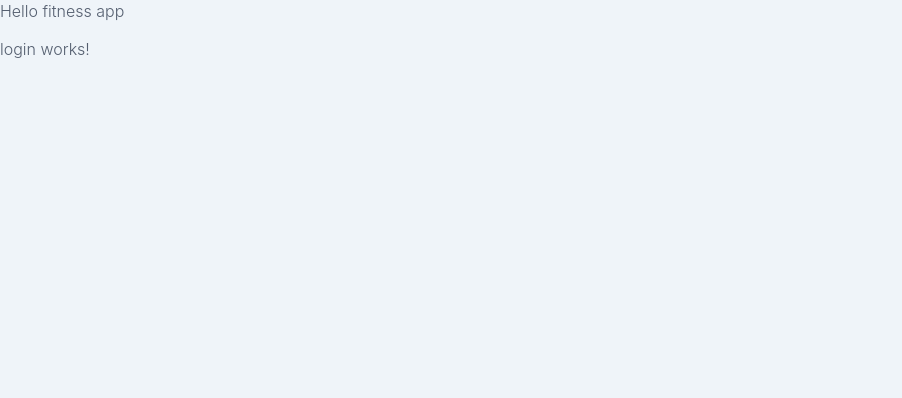
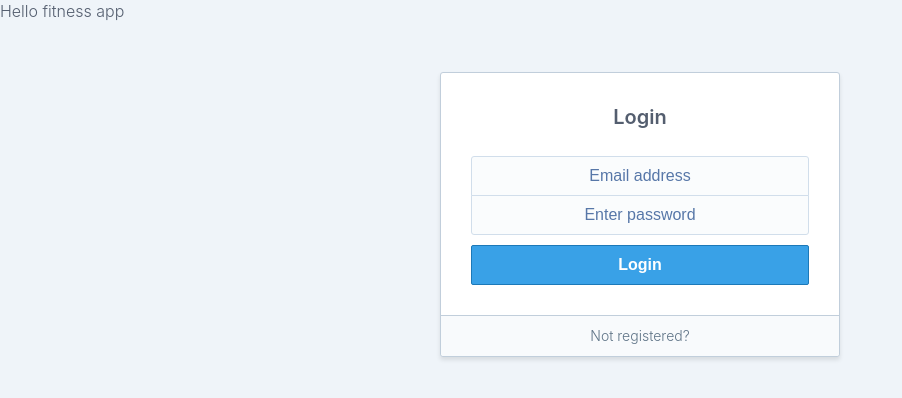
Before and after one commit to CherryBear-hub/fitness-app, an Angular app: page /auth/login in a window 1280 px wide. Shown: the top 398 px of the page, without its empty margins (0-902 px from the left). Built offline with nearby package versions, Linux system fonts and the light colour scheme.

Commit message:
auth form

```diff
--- a/src/auth/login/login.component.html
+++ b/src/auth/login/login.component.html
@@ -1 +1,7 @@
-<p>login works!</p>
+<fit-auth-form (submitted)="loginUser($event)">
+  <h1 title>Login</h1>
+  <a routerLink="/auth/register" toggle>Not registered?</a>
+  <button type="submit" action>
+    Login
+  </button>
+</fit-auth-form>
--- a/src/auth/login/login.component.ts
+++ b/src/auth/login/login.component.ts
@@ -1,4 +1,5 @@
 import { Component, OnInit } from '@angular/core';
+import {FormGroup} from "@angular/forms";
 
 @Component({
   selector: 'fit-login',
@@ -12,4 +13,7 @@
   ngOnInit(): void {
   }
 
+  loginUser(event: FormGroup) {
+    console.log(event.value);
+  }
 }
--- a/src/auth/login/login.module.ts
+++ b/src/auth/login/login.module.ts
@@ -2,6 +2,7 @@
 import { CommonModule } from '@angular/common';
 import { LoginComponent } from './login.component';
 import { RouterModule, Routes } from '@angular/router';
+import { SharedModule } from '../shared/shared.module';
 
 export const ROUTES: Routes = [
   {
@@ -12,6 +13,6 @@
 
 @NgModule({
   declarations: [LoginComponent],
-  imports: [CommonModule, RouterModule.forChild(ROUTES)],
+  imports: [CommonModule, RouterModule.forChild(ROUTES), SharedModule],
 })
 export class LoginModule {}
--- a/src/auth/register/register.component.html
+++ b/src/auth/register/register.component.html
@@ -1 +1,7 @@
-<p>register works!</p>
+<fit-auth-form (submitted)="registerUser($event)">
+  <h1 title>Register</h1>
+  <a routerLink="/auth/login" toggle>Already have an account?</a>
+  <button type="submit" action>
+    Register
+  </button>
+</fit-auth-form>
--- a/src/auth/register/register.component.ts
+++ b/src/auth/register/register.component.ts
@@ -1,4 +1,5 @@
 import { Component, OnInit } from '@angular/core';
+import {FormGroup} from "@angular/forms";
 
 @Component({
   selector: 'fit-register',
@@ -12,4 +13,7 @@
   ngOnInit(): void {
   }
 
+  registerUser(event: FormGroup) {
+    console.log(event.value);
+  }
 }
--- /dev/null
+++ b/src/auth/shared/components/auth-form/auth-form.component.html
@@ -0,0 +1,36 @@
+<div class="auth-form">
+  <form [formGroup]="form" (ngSubmit)="onSubmit()">
+    <ng-content select="[title]"></ng-content>
+    <label>
+      <input
+        type="email"
+        placeholder="Email address"
+        formControlName="email"
+        autocomplete="username"
+      />
+    </label>
+
+    <label>
+      <input
+        type="password"
+        placeholder="Enter password"
+        formControlName="password"
+        autocomplete="password"
+      />
+    </label>
+
+    <div class="error" *ngIf="emailFormat">Invalid email format</div>
+
+    <div class="error" *ngIf="passwordInvalid">Password is required</div>
+
+    <ng-content select=".error"></ng-content>
+
+    <div class="auth-form__action">
+      <ng-content select="[action]"></ng-content>
+    </div>
+
+    <div class="auth-form__toggle">
+      <ng-content select="[toggle]"></ng-content>
+    </div>
+  </form>
+</div>
--- /dev/null
+++ b/src/auth/shared/components/auth-form/auth-form.component.scss
@@ -0,0 +1,90 @@
+:host ::ng-deep {
+  .error {
+    color: #a94442;
+    background: #f2dede;
+    border: 1px solid #e4b3b3;
+    border-radius: 2px;
+    padding: 8px;
+    font-size: 14px;
+    font-weight: 400;
+    margin: 10px 0 0;
+  }
+  h1 {
+    margin: 0 0 25px;
+    font-size: 20px;
+    font-weight: 600;
+    text-align: center;
+  }
+  button {
+    cursor: pointer;
+    outline: 0;
+    width: 100%;
+    border-radius: 2px;
+    border: 1px solid #1c79b8;
+    background: #39a1e7;
+    color: #fff;
+    padding: 10px;
+    font-size: 16px;
+    font-weight: 600;
+    transition: all 0.2s ease-in-out;
+    &:hover {
+      background: darken(#39a1e7, 5%);
+      border-color: darken(#1c79b8, 5%);
+    }
+    &:disabled {
+      opacity: 0.4;
+      cursor: not-allowed;
+    }
+  }
+  a {
+    display: block;
+    text-align: center;
+    color: #5e7386;
+    font-size: 14px;
+  }
+}
+
+.auth-form {
+  background: #fff;
+  box-shadow: 0 3px 4px rgba(0, 0, 0, 0.1);
+  border-radius: 3px;
+  border: 1px solid #c1cedb;
+  width: 400px;
+  margin: 50px auto;
+  padding: 30px;
+  &__action {
+    margin: 10px 0 30px;
+  }
+  &__toggle {
+    border-radius: 0 0 3px 3px;
+    border-top: 1px solid #c1cedb;
+    background: #f8fafc;
+    padding: 10px;
+    margin: 0 -30px -30px;
+  }
+  label {
+    display: block;
+    margin: 0;
+  }
+  input {
+    outline: 0;
+    font-size: 16px;
+    padding: 10px 15px;
+    margin: 0;
+    width: 100%;
+    background: #fafcfd;
+    color: #5777a8;
+    border: 1px solid #d1deeb;
+    text-align: center;
+    &::-webkit-input-placeholder {
+      color: #5777a8;
+    }
+    &[type="email"] {
+      border-radius: 3px 3px 0 0;
+    }
+    &[type="password"] {
+      border-radius: 0 0 3px 3px;
+      margin: -1px 0 0;
+    }
+  }
+}
--- /dev/null
+++ b/src/auth/shared/components/auth-form/auth-form.component.ts
@@ -0,0 +1,37 @@
+import {Component, EventEmitter, Output} from '@angular/core';
+import {FormBuilder, FormGroup, Validators} from '@angular/forms';
+
+@Component({
+  selector: 'fit-auth-form',
+  templateUrl: './auth-form.component.html',
+  styleUrls: ['./auth-form.component.scss'],
+})
+export class AuthFormComponent{
+  @Output() submitted = new EventEmitter<FormGroup>();
+
+  form: FormGroup;
+
+  constructor(private formBuilder: FormBuilder) {
+    this.form = this.formBuilder.group({
+      email: ['', Validators.email],
+      password: ['', Validators.required],
+    }, { updateOn: "blur" });
+  }
+
+  onSubmit() {
+    this.form.markAllAsTouched();
+    if (this.form.valid) {
+      this.submitted.emit(this.form)
+    }
+  }
+
+  get passwordInvalid(): boolean {
+    const control = this.form.get('password');
+    return !!control?.hasError('required') && control?.touched;
+  }
+
+  get emailFormat(): boolean {
+    const control = this.form.get('email');
+    return !!control?.hasError('email') && control?.touched;
+  }
+}
```
Also changed, not shown: src/auth/register/register.module.ts (+8 -12 lines), src/auth/shared/shared.module.ts (+6 -7 lines), 1 other file (tests, documents, lock files or other folders).
